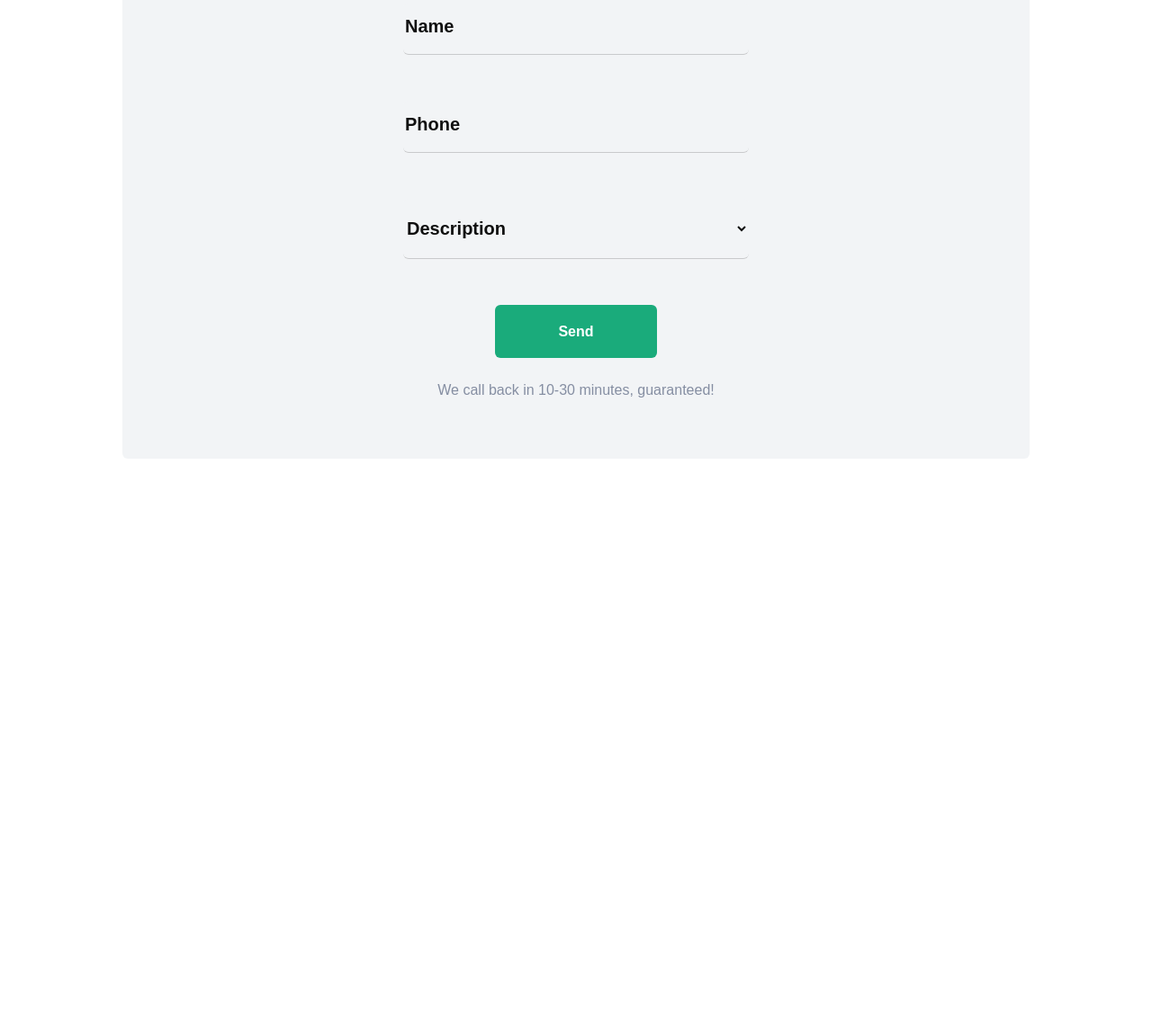
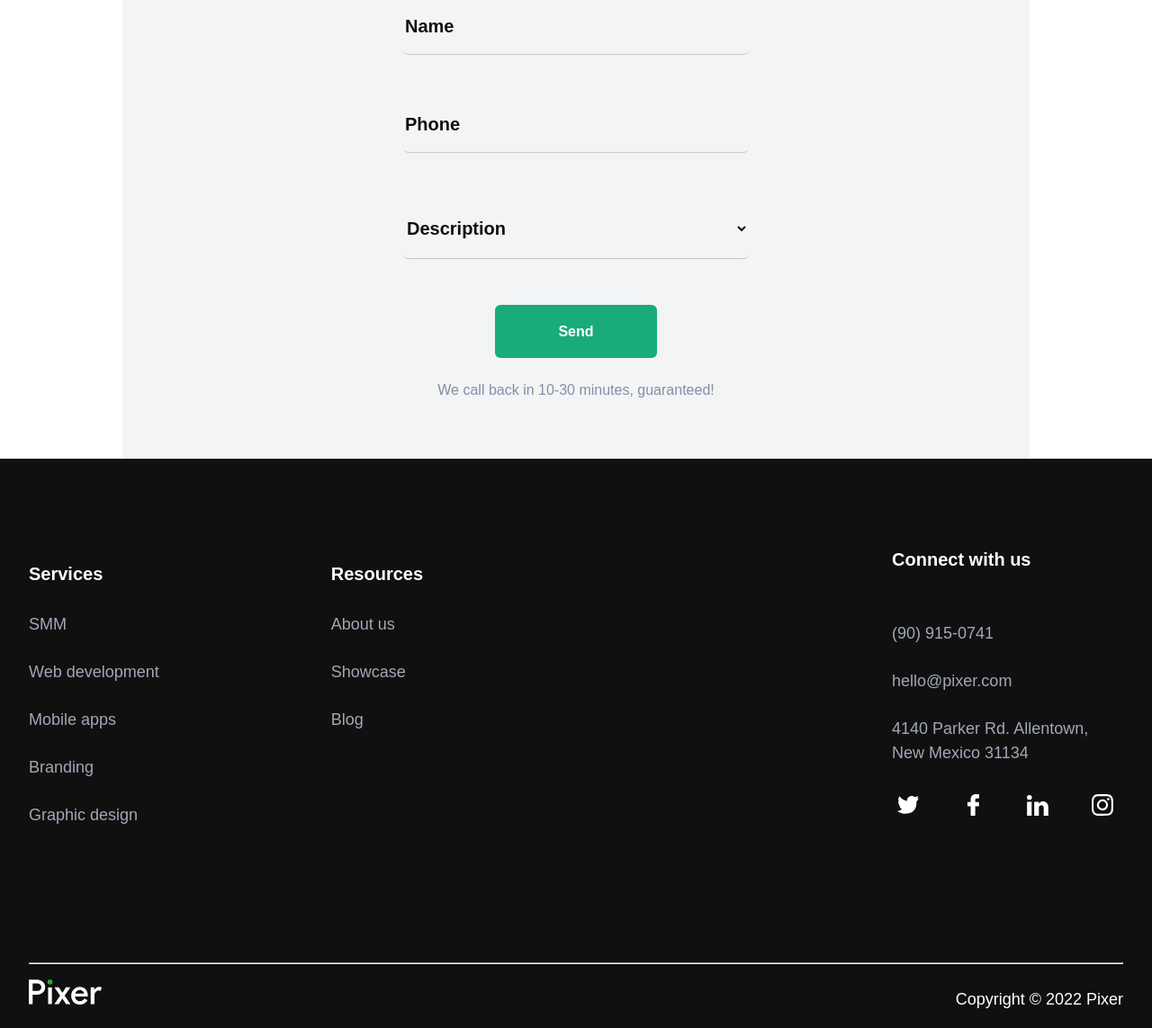
Before and after one commit to Nodir12345/pixer-new, a plain HTML site: page index.html in a window 1280 px wide. Shown: the part 3981-5124 px from the top of the page at 90% size. Before the commit the page ends 4491 px from the top, so only its background shows below. Drawn offline with Linux system fonts and the light colour scheme.

Commit message:
loyiha yakunladi

```diff
--- a/css/main.css
+++ b/css/main.css
@@ -452,3 +452,68 @@ margin: 0 auto;
 margin-top: 24px;
 color: #858EA2;
 }
+
+.footer{
+  background-color:#101010;
+  padding-top: 100px;
+
+}
+
+.footer__box{
+  display: flex;
+margin-left: -40px;
+padding-bottom: 100px;
+}
+
+.footer__onlayn{
+  display: flex;
+justify-content: space-between;
+  margin-top: 32px;
+}
+.footer-innder-block{
+  margin-left: 34px;
+}
+.footer-inner-connect{
+  display: flex;
+  flex-direction: column;
+  width: 280px;
+
+}
+.footer-content-link{
+  font-weight: 500;
+font-size: 18px;
+line-height: 150%;
+
+color: #A1A8B7;
+  margin-bottom: 26px;
+}
+.footer_content2{
+margin-left: 151px;
+margin-right: 487px;
+}
+.footer_content_item{
+  font-weight: 700;
+font-size: 20px;
+line-height: 25px;
+padding-bottom: 30px;
+display: inline-block;
+color: #FFFFFF;
+}
+.tel-footer, .email-footer, .adress-footer{
+  font-weight: 500;
+font-size: 18px;
+line-height: 150%;
+margin-top: 26px;
+color: #A1A8B7;
+}
+.footer_end-text{
+  font-weight: 500;
+  font-size: 18px;
+  line-height: 150%;
+  color: #FFFFFF;
+}
+.footer_end{
+  display: flex;
+  align-items: baseline;
+  justify-content: space-between;
+}
--- a/index.html
+++ b/index.html
@@ -15,9 +15,7 @@
       <nav class="navigator">
         <a class="header_loggo" href="#">
           <img class="header_loggo" src="./img/Vector.svg" alt="pixer header loggo">
-
         </a>
-
         <ul class="header-block">
           <li class="header_block__list">
             <a class="header_block__link" href="https://echo.htmlacademy.ru/">Services</a>
@@ -35,26 +33,13 @@
             <a class="header_block__link" href="https://echo.htmlacademy.ru/">Contacts</a>
           </li>
         </ul>
-
         <a class="tel-header" href="tel:+998909150741">(90) 915-0741</a>
-
-
-
       </nav>
-
-
-
-
-
     </div>
-
   </header>
-
   <main>
-
     <section class="herro">
       <div class="container inner-content">
-
         <div class="herro-inner-box">
           <div class="box-content">
             <h1 class="main_title">
@@ -64,11 +49,9 @@
               Nullam laoreet nec turpis et ultrices. Duis sit amet quam arcu. Nam facilisis lacinia ex, eget
               sollicitudin massa pellentesque in. Vivamus mattis eros at sem pulvinar
             </p>
-
             <a class="main-link-content" href="#">Learn more</a>
           </div>
           <div class="vedio">
-
             <iframe width="592" height="334" src="https://www.youtube.com/embed/ho1mR7qTBPM"
               title="YouTube video player"
               allow="accelerometer; autoplay; clipboard-write; encrypted-media; gyroscope; picture-in-picture"
@@ -77,14 +60,12 @@
         </div>
       </div>
     </section>
-
     <section class="help">
       <div class="container help_box ">
         <div class="how_boxx">
           <h2 class="how-title">
             How can we help you?
           </h2>
-
           <ul class="how_content">
             <li class="how-content-item">
               <h3 class="how-content-title">
@@ -97,9 +78,7 @@
               <a class="how_content_link" href="https://echo.htmlacademy.ru/">
                 View more
               </a>
-
             </li>
-
             <li class="how-content-item">
               <h3 class="how-content-title2">
                 SMM
@@ -111,9 +90,7 @@
               <a class="how_content_link" href="https://echo.htmlacademy.ru/">
                 View more
               </a>
-
             </li>
-
             <li class="how-content-item">
               <h3 class="how-content-title3">
                 Branding
@@ -125,9 +102,7 @@
               <a class="how_content_link" href="https://echo.htmlacademy.ru/">
                 View more
               </a>
-
             </li>
-
             <li class="how-content-item">
               <h3 class="how-content-title4">
                 Developer
@@ -139,9 +114,7 @@
               <a class="how_content_link" href="https://echo.htmlacademy.ru/">
                 View more
               </a>
-
             </li>
-
             <li class="how-content-item">
               <h3 class="how-content-title5">
                 Graphic design
@@ -153,10 +126,7 @@
               <a class="how_content_link" href="https://echo.htmlacademy.ru/">
                 View more
               </a>
-
             </li>
-
-
           </ul>
         </div>
       </div>
@@ -168,12 +138,11 @@
             <h2 class="work_title">
               How do we work?
             </h2>
-
             <p class="work_text">
-  Nullam laoreet nec turpis et ultrices. Duis sit amet quam arcu. Nam facilisis lacinia ex, eget sollicitudin massa pellentesque in. Vivamus mattis eros at sem pulvinar
+              Nullam laoreet nec turpis et ultrices. Duis sit amet quam arcu. Nam facilisis lacinia ex, eget
+              sollicitudin massa pellentesque in. Vivamus mattis eros at sem pulvinar
             </p>
           </div>
-
           <div class="work_inner_box">
             <div class="work_inner_content">
               <img class="work__inner__img" src="./img/work.jpg" alt="IT sohasi bo'yicha odamlar ishlamoqda">
@@ -181,50 +150,34 @@
                 <h3 class="work__inner__title">
                   Let's clarify the requirements
                 </h3>
-
-<p class="work_inner_text">Amet minim mollit non deserunt ullamco est sit aliqua dolor do amet sint. Velit officia consequat duis enim velit mollit. Exercitation veniam consequat sunt nostrud amet.</p>
+                <p class="work_inner_text">Amet minim mollit non deserunt ullamco est sit aliqua dolor do amet sint.
+                  Velit officia consequat duis enim velit mollit. Exercitation veniam consequat sunt nostrud amet.</p>
               </div>
             </div>
-
-
-
-
             <div class="work_inner_content">
-
               <div class="work-inner__block">
                 <h3 class="work__inner__title">
                   Let's clarify the requirements
                 </h3>
-
-  <p class="work_inner_text">Amet minim mollit non deserunt ullamco est sit aliqua dolor do amet sint. Velit officia consequat duis enim velit mollit. Exercitation veniam consequat sunt nostrud amet.</p>
+                <p class="work_inner_text">Amet minim mollit non deserunt ullamco est sit aliqua dolor do amet sint.
+                  Velit officia consequat duis enim velit mollit. Exercitation veniam consequat sunt nostrud amet.</p>
               </div>
               <img class="work__inner__img" src="./img/work2.jpg" alt="kamputerda imtihonga tayorgalik kormoqda qizcha">
             </div>
-
-
-
             <div class="work_inner_content">
               <img class="work__inner__img" src="./img/work3.jpg" alt="ish bo'yicha odamlar muhokama qilishmoqda ">
               <div class="work-inner__block">
                 <h3 class="work__inner__title">
                   Let's clarify the requirements
                 </h3>
-
-    <p class="work_inner_text">Amet minim mollit non deserunt ullamco est sit aliqua dolor do amet sint. Velit officia consequat duis enim velit mollit. Exercitation veniam consequat sunt nostrud amet.</p>
+                <p class="work_inner_text">Amet minim mollit non deserunt ullamco est sit aliqua dolor do amet sint.
+                  Velit officia consequat duis enim velit mollit. Exercitation veniam consequat sunt nostrud amet.</p>
               </div>
             </div>
-
-
           </div>
-
-
-
-
         </div>
       </div>
     </section>
-
-
     <section class="number">
       <div class="container">
         <div class="number__box">
@@ -235,25 +188,22 @@
           </div>
           <div class="number_content_text">
             <p class="number__text">
-  Nullam laoreet nec turpis et ultrices. Duis sit amet quam arcu. Nam facilisis lacinia ex, eget sollicitudin massa pellentesque in. Vivamus mattis eros at sem pulvinar
+              Nullam laoreet nec turpis et ultrices. Duis sit amet quam arcu. Nam facilisis lacinia ex, eget
+              sollicitudin massa pellentesque in. Vivamus mattis eros at sem pulvinar
             </p>
           </div>
           <div class="form_box">
             <form method="post">
-
-  <input class="input1" name="ism" aria-label="name" required placeholder="Name" type="text">
-
-  <input  class="input1" aria-label="phone" required name="tel-raqam" placeholder="Phone" type="tel ">
-
-  <select name="xizmat" aria-label="describtion"  required id="xizmat">
+              <input class="input1" name="ism" aria-label="name" placeholder="Name" type="text">
+              <input class="input1" aria-label="phone" name="tel-raqam" placeholder="Phone" type="tel">
+              <select name="xizmat" aria-label="describtion" id="xizmat">
                 <option value="Xizmat">Description</option>
                 <option value="Talab">Talab</option>
                 <option value="Taklif">Taklif</option>
                 <option value="Loyiha">Loyiha</option>
               </select>
-
               <a class="main-link-content form-link" href="#">Send</a>
-<p  class="form_text">
+              <p class="form_text">
                 We call back in 10-30 minutes, guaranteed!
               </p>
             </form>
@@ -262,15 +212,74 @@
       </div>
     </section>
   </main>
-
   <footer class="footer">
     <div class="container">
-  <div class="header__box">
-
+      <div class="footer_container">
+        <div class="footer__box">
+          <ul class="footer_content">
+            <li>
+              <strong class="footer_content_item">
+                Services
+              </strong>
+            </li>
+            <li class="footer_content_list"><a class="footer-content-link" href="https://echo.htmlacademy.ru/">SMM</a>
+            </li>
+            <li class="footer_content_list"><a class="footer-content-link" href="https://echo.htmlacademy.ru/">Web
+                development</a></li>
+            <li class="footer_content_list"><a class="footer-content-link" href="https://echo.htmlacademy.ru/">Mobile
+                apps</a></li>
+            <li class="footer_content_list"><a class="footer-content-link"
+                href="https://echo.htmlacademy.ru/">Branding</a></li>
+            <li class="footer_content_list"><a class="footer-content-link" href="https://echo.htmlacademy.ru/">Graphic
+                design</a></li>
+          </ul>
+          <ul class="footer_content2">
+            <li>
+              <strong class="footer_content_item">
+                Resources
+              </strong>
+            </li>
+            <li class="footer_content_list"><a class="footer-content-link" href="https://echo.htmlacademy.ru/">About
+                us</a>
+            </li>
+            <li class="footer_content_list"><a class="footer-content-link"
+                href="https://echo.htmlacademy.ru/">Showcase</a></li>
+            <li class="footer_content_list"><a class="footer-content-link" href="https://echo.htmlacademy.ru/">Blog</a>
+            </li>
+          </ul>
+          <div class="footer-inner-connect">
+            <div class="footer-innder-block">
+              <strong class="footer_content_item">
+                Connect with us
+              </strong>
+              <a class="tel-footer" href="tel:+998909150741">(90) 915-0741</a>
+              <a class="email-footer" href="email:hello@pixer.com">hello@pixer.com</a>
+              <a class="adress-footer" href="https://lostinalanya.com/?jet-theme-core=header-home">
+                4140 Parker Rd. Allentown, New Mexico 31134
+              </a>
+            </div>
+            <ul class="footer__onlayn">
+              <li class="footer-onlayn_list1"><a class="twiter" href="https://twitter.com/?lang=ru"><img
+                    src="./img/tw.svg" alt="twiter pasebokga ulash"></a></li>
+              <li class="footer-onlayn_list2"><a class="facebook" href="https://ru-ru.facebook.com/"><img
+                    src="./img/fesbook.svg" alt="facebookga ulanadi"></a></li>
+              <li class="footer-onlayn_list3"><a class="in" href="https://ru.wiktionary.org/wiki/in"><img
+                    src="./img/in.svg" alt="inwikiga ulash"></a></li>
+              <li class="footer-onlayn_list4"><a class="instagram" href="https://www.instagram.com/"><img
+                    src="./img/instagram.svg" alt="instagramga ulash"></a></li>
+            </ul>
+          </div>
+        </div>
+      </div>
+      <hr>
+      <div class="footer_end">
+        <a class="footera__end_link" href="https://echo.htmlacademy.ru/"><img src="./img/footer_lopggo.svg"
+            alt="coffe loggo"></a>
+        <p class="footer_end-text">
+          Copyright © 2022 Pixer
+        </p>
       </div>
     </div>
   </footer>
-
 </body>
-
 </html>
```
Also changed, not shown: img/fesbook.svg (added), img/footer_lopggo.svg (added), img/in.svg (added), img/instagram.svg (added), img/tw.svg (added). Lines whose indentation alone changed are shown as unchanged.
